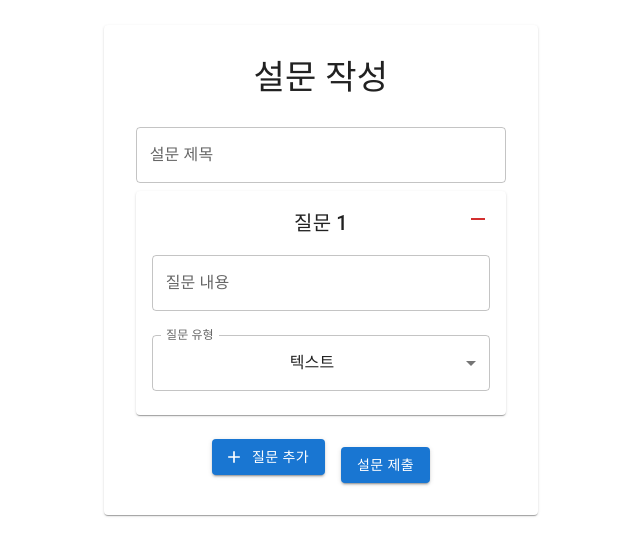
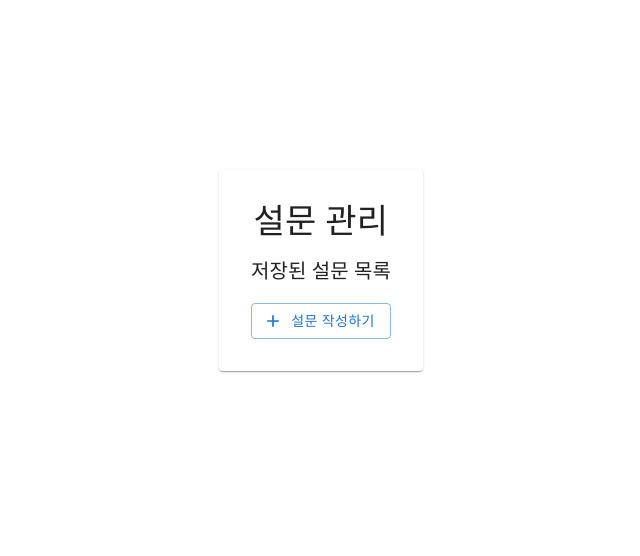
Before and after one commit to JiWoo-Yoo/form-site, a React (Vite) app: page / in a window 1280 px wide. Shown: the part 146-702 px from the top of the page, without its empty margins (319-959 px from the left). Built offline with nearby package versions, Linux system fonts and the light colour scheme.

Commit message:
Feat: Add survey list

```diff
--- a/src/App.tsx
+++ b/src/App.tsx
@@ -1,12 +1,12 @@
 // src/App.tsx
 import React from "react";
-import SurveyForm from "./SurveyForm";
 import "./App.css";
+import SurveyManager from "./SurveyManager";
 
 const App: React.FC = () => {
   return (
     <div>
-      <SurveyForm />
+      <SurveyManager />
     </div>
   );
 };
--- a/src/OptionsField.tsx
+++ b/src/OptionsField.tsx
@@ -1,9 +1,10 @@
 import React from "react";
-import { useFieldArray, Control } from "react-hook-form";
-import { TextField, IconButton, Grid, Typography } from "@mui/material";
+import { useFieldArray, Control, RegisterOptions } from "react-hook-form";
+import { TextField, IconButton, Typography, Button, Box } from "@mui/material";
 import { Add, Remove } from "@mui/icons-material";
 
 type Option = {
+  id: string;
   optionText: string;
 };
 
@@ -26,16 +27,16 @@ const OptionsField: React.FC<Props> = ({
   });
 
   return (
-    <div>
+    <Box sx={{ marginTop: 2 }}>
       <Typography variant="subtitle1">옵션</Typography>
       {fields.map((field, k) => (
-        <Grid container alignItems="center" key={field.id} spacing={1}>
-          <Grid size={{ xs: 12, sm: 6 }}>
+        <Box
+          key={field.id}
+          sx={{ display: "flex", alignItems: "center", marginBottom: 1 }}
+        >
           <TextField
             label={`옵션 ${k + 1}`}
             variant="outlined"
-              fullWidth
-              margin="normal"
             {...register(
               `questions.${nestIndex}.options.${k}.optionText` as const,
               {
@@ -46,28 +47,25 @@ const OptionsField: React.FC<Props> = ({
             helperText={
               errors.questions?.[nestIndex]?.options?.[k]?.optionText?.message
             }
+            fullWidth
           />
-          </Grid>
-          <Grid size={{ xs: 12, sm: 6 }}>
           <IconButton
             onClick={() => remove(k)}
             color="error"
             aria-label="옵션 삭제"
-              sx={{ marginTop: 2 }}
           >
             <Remove />
           </IconButton>
-          </Grid>
-        </Grid>
+        </Box>
       ))}
-      <IconButton
-        onClick={() => append({ optionText: "" })}
-        color="primary"
-        aria-label="옵션 추가"
+      <Button
+        variant="outlined"
+        startIcon={<Add />}
+        onClick={() => append({ id: "", optionText: "" })}
       >
-        <Add />
-      </IconButton>
-    </div>
+        옵션 추가
+      </Button>
+    </Box>
   );
 };
 
--- a/src/SurveyForm.tsx
+++ b/src/SurveyForm.tsx
@@ -1,26 +1,26 @@
-import React from "react";
-import {
-  useForm,
-  useFieldArray,
-  Controller,
-  SubmitHandler,
-} from "react-hook-form";
+import React, { useEffect, useState } from "react";
+import { useForm, useFieldArray, SubmitHandler } from "react-hook-form";
 import {
   TextField,
   Button,
   IconButton,
   Typography,
-  Grid,
   MenuItem,
   Paper,
 } from "@mui/material";
-import { Add, Remove } from "@mui/icons-material";
+import { Add, Remove, Edit, Save, Cancel } from "@mui/icons-material";
 import OptionsField from "./OptionsField";
 
+type Option = {
+  id: string;
+  optionText: string;
+};
+
 type Question = {
+  id: string;
   questionText: string;
   type: "text" | "multipleChoice";
-  options?: { optionText: string }[];
+  options?: Option[];
 };
 
 type FormValues = {
@@ -28,7 +28,17 @@ type FormValues = {
   questions: Question[];
 };
 
-const SurveyForm: React.FC = () => {
+type SurveyFormProps = {
+  initialData?: FormValues; // 초기 데이터가 있는 경우
+};
+
+type Survey = {
+  id: string;
+  title: string;
+  questions: Question[];
+};
+
+const SurveyForm: React.FC<SurveyFormProps> = ({ initialData }) => {
   const {
     control,
     handleSubmit,
@@ -36,13 +46,14 @@ const SurveyForm: React.FC = () => {
     reset,
     formState: { errors },
   } = useForm<FormValues>({
-    defaultValues: {
+    defaultValues: initialData || {
       title: "",
       questions: [
         {
+          id: "",
           questionText: "",
           type: "text",
-          options: [{ optionText: "" }], // 객관식의 경우 옵션
+          options: [{ id: "", optionText: "" }],
         },
       ],
     },
@@ -53,16 +64,53 @@ const SurveyForm: React.FC = () => {
     name: "questions",
   });
 
+  // 각 질문의 수정 모드를 관리하는 상태
+  const [editMode, setEditMode] = useState<Set<number>>(new Set());
+
+  useEffect(() => {
+    if (initialData) {
+      reset(initialData);
+    }
+  }, [initialData, reset]);
+
   const onSubmit: SubmitHandler<FormValues> = (data) => {
-    console.log("설문 데이터: ", data);
-    // 데이터는 백엔드로 전송하거나 필요에 따라 처리
-    reset(); // 제출 후 폼 초기화
+    console.log("설문 저장: ", data);
+    const dataList = [];
+    const localData = localStorage.getItem("survey_data");
+    if (localData) {
+      try {
+        const parsedSurveys: Survey[] = JSON.parse(localData);
+        dataList.push(parsedSurveys);
+      } catch (error) {
+        console.error(
+          "로컬스토리지에서 데이터를 파싱하는 데 실패했습니다:",
+          error
+        );
+        // 파싱에 실패하면 기본 설문 데이터를 유지하거나, 오류 처리 로직을 추가할 수 있습니다.
+      }
+    }
+    // 여기서 데이터를 백엔드로 전송하거나 다른 처리를 할 수 있습니다.
+    dataList.push(data);
+    localStorage.setItem("survey_data", JSON.stringify(dataList));
+    reset(); // 제출 후 폼 초기화는 필요에 따라
+  };
+
+  const toggleEditMode = (index: number) => {
+    setEditMode((prev) => {
+      const newSet = new Set(prev);
+      if (newSet.has(index)) {
+        newSet.delete(index);
+      } else {
+        newSet.add(index);
+      }
+      return newSet;
+    });
   };
 
   return (
     <Paper sx={{ padding: 4, maxWidth: 800, margin: "auto", marginTop: 4 }}>
       <Typography variant="h4" gutterBottom>
-        설문 작성
+        {initialData ? "설문 수정" : "설문 작성"}
       </Typography>
       <form onSubmit={handleSubmit(onSubmit)}>
         {/* 설문 제목 */}
@@ -77,11 +125,11 @@ const SurveyForm: React.FC = () => {
         />
 
         {/* 동적 질문 */}
-        {fields.map((field, index) => {
-          return (
+        {fields.map((field, index) => (
           <Paper
             key={field.id}
             sx={{ padding: 2, marginBottom: 2, position: "relative" }}
+            variant="outlined"
           >
             <Typography variant="h6">질문 {index + 1}</Typography>
             {/* 질문 삭제 버튼 */}
@@ -94,6 +142,19 @@ const SurveyForm: React.FC = () => {
               <Remove />
             </IconButton>
 
+            {/* 수정/저장 버튼 */}
+            <IconButton
+              onClick={() => toggleEditMode(index)}
+              sx={{ position: "absolute", top: 8, right: 40 }}
+              color="primary"
+              aria-label={editMode.has(index) ? "저장" : "수정"}
+            >
+              {editMode.has(index) ? <Save /> : <Edit />}
+            </IconButton>
+
+            {editMode.has(index) ? (
+              // 수정 모드일 때 질문 내용과 유형을 입력할 수 있는 필드
+              <>
                 {/* 질문 내용 */}
                 <TextField
                   label="질문 내용"
@@ -128,24 +189,45 @@ const SurveyForm: React.FC = () => {
                     {...{ control, register, errors }}
                   />
                 )}
+              </>
+            ) : (
+              // 조회 모드일 때 질문 내용을 표시
+              <>
+                <Typography variant="subtitle1">
+                  <strong>질문 내용:</strong> {field.questionText}
+                </Typography>
+                <Typography variant="subtitle1">
+                  <strong>질문 유형:</strong>{" "}
+                  {field.type === "text" ? "텍스트" : "객관식"}
+                </Typography>
+                {field.type === "multipleChoice" && field.options && (
+                  <Typography variant="subtitle1">
+                    <strong>옵션:</strong>{" "}
+                    {field.options.map((opt) => opt.optionText).join(", ")}
+                  </Typography>
+                )}
+              </>
+            )}
           </Paper>
-          );
-        })}
+        ))}
 
         {/* 질문 추가 버튼 */}
+        {editMode.size === 0 && ( // 전체 작성 폼이 아닌 개별 수정 모드일 때만 질문 추가 가능
           <Button
             variant="contained"
             startIcon={<Add />}
             onClick={() =>
               append({
+                id: "",
                 questionText: "",
                 type: "text",
-              options: [{ optionText: "" }],
+                options: [{ id: "", optionText: "" }],
               })
             }
           >
             질문 추가
           </Button>
+        )}
 
         {/* 제출 버튼 */}
         <Button
@@ -154,7 +236,7 @@ const SurveyForm: React.FC = () => {
           color="primary"
           sx={{ marginTop: 2, marginLeft: 2 }}
         >
-          설문 제출
+          {initialData ? "설문 수정 저장" : "설문 제출"}
         </Button>
       </form>
     </Paper>
--- /dev/null
+++ b/src/SurveyManager.tsx
@@ -0,0 +1,111 @@
+import React, { useEffect, useState } from "react";
+import {
+  List,
+  ListItem,
+  ListItemText,
+  Typography,
+  Paper,
+  Button,
+} from "@mui/material";
+import SurveyForm from "./SurveyForm";
+import { Add } from "@mui/icons-material";
+
+type Question = {
+  id: string;
+  questionText: string;
+  type: "text" | "multipleChoice";
+  options?: { id: string; optionText: string }[];
+};
+
+type Survey = {
+  id: string;
+  title: string;
+  questions: Question[];
+};
+
+const SurveyManager: React.FC = () => {
+  const [selectedSurvey, setSelectedSurvey] = useState<Survey | null>(null);
+  const [savedSurveys, setSavedSurveys] = useState<Survey[]>([]);
+
+  useEffect(() => {
+    const surveyData = localStorage.getItem("survey_data"); // 저장된 설문 불러오기
+    if (surveyData) {
+      try {
+        const parsedSurveys: Survey[] = JSON.parse(surveyData);
+        setSavedSurveys(parsedSurveys);
+      } catch (error) {
+        console.error(
+          "로컬스토리지에서 데이터를 파싱하는 데 실패했습니다:",
+          error
+        );
+        // 파싱에 실패하면 기본 설문 데이터를 유지하거나, 오류 처리 로직을 추가할 수 있습니다.
+      }
+    }
+  }, []);
+
+  // 로컬스토리지에 데이터를 저장하는 함수
+  const saveSurveysToLocalStorage = (surveys: Survey[]) => {
+    try {
+      const serializedData = JSON.stringify(surveys);
+      localStorage.setItem("survey_data", serializedData);
+    } catch (error) {
+      console.error("로컬스토리지에 데이터를 저장하는 데 실패했습니다:", error);
+    }
+  };
+
+  const createNewSurvey = () => {
+    const newSurvey: Survey = {
+      id: String(Date.now()),
+      title: "제목 없음",
+      questions: [],
+    };
+
+    const updatedSurveys = [...savedSurveys, newSurvey];
+    setSavedSurveys(updatedSurveys);
+    setSelectedSurvey(newSurvey);
+    saveSurveysToLocalStorage(updatedSurveys); // 로컬스토리지에 저장
+  };
+
+  return (
+    <Paper sx={{ padding: 4, maxWidth: 1000, margin: "auto", marginTop: 4 }}>
+      <Typography variant="h4" gutterBottom>
+        설문 관리
+      </Typography>
+      {!selectedSurvey ? (
+        <>
+          <Typography variant="h6">저장된 설문 목록</Typography>
+          <List>
+            {savedSurveys?.map((survey) => (
+              <ListItem
+                style={{ cursor: "pointer" }}
+                // button
+                key={survey.id}
+                onClick={() => setSelectedSurvey(survey)}
+              >
+                <ListItemText primary={survey.title} />
+              </ListItem>
+            ))}
+          </List>
+          <Button
+            variant="outlined"
+            startIcon={<Add />}
+            onClick={() => {
+              createNewSurvey();
+            }}
+          >
+            설문 작성하기
+          </Button>
+        </>
+      ) : (
+        <>
+          <Button onClick={() => setSelectedSurvey(null)}>
+            목록으로 돌아가기
+          </Button>
+          <SurveyForm initialData={selectedSurvey} />
+        </>
+      )}
+    </Paper>
+  );
+};
+
+export default SurveyManager;
```
Lines whose indentation alone changed are shown as unchanged.
